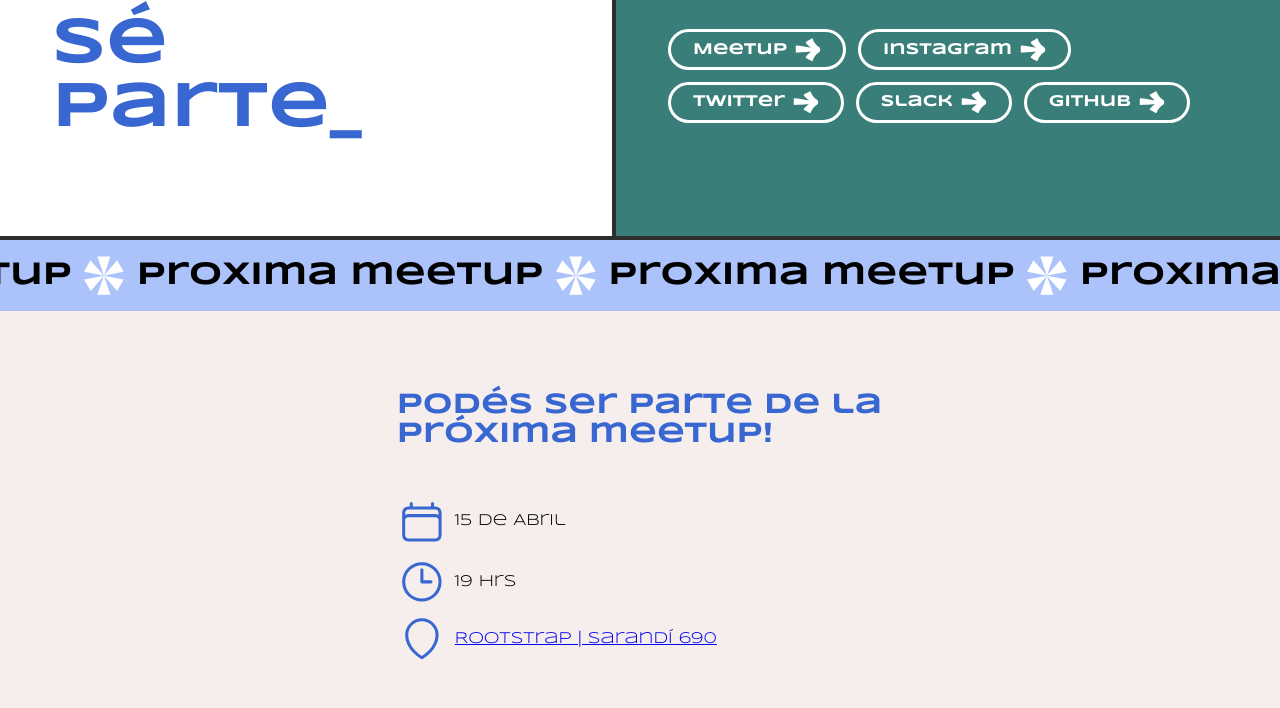
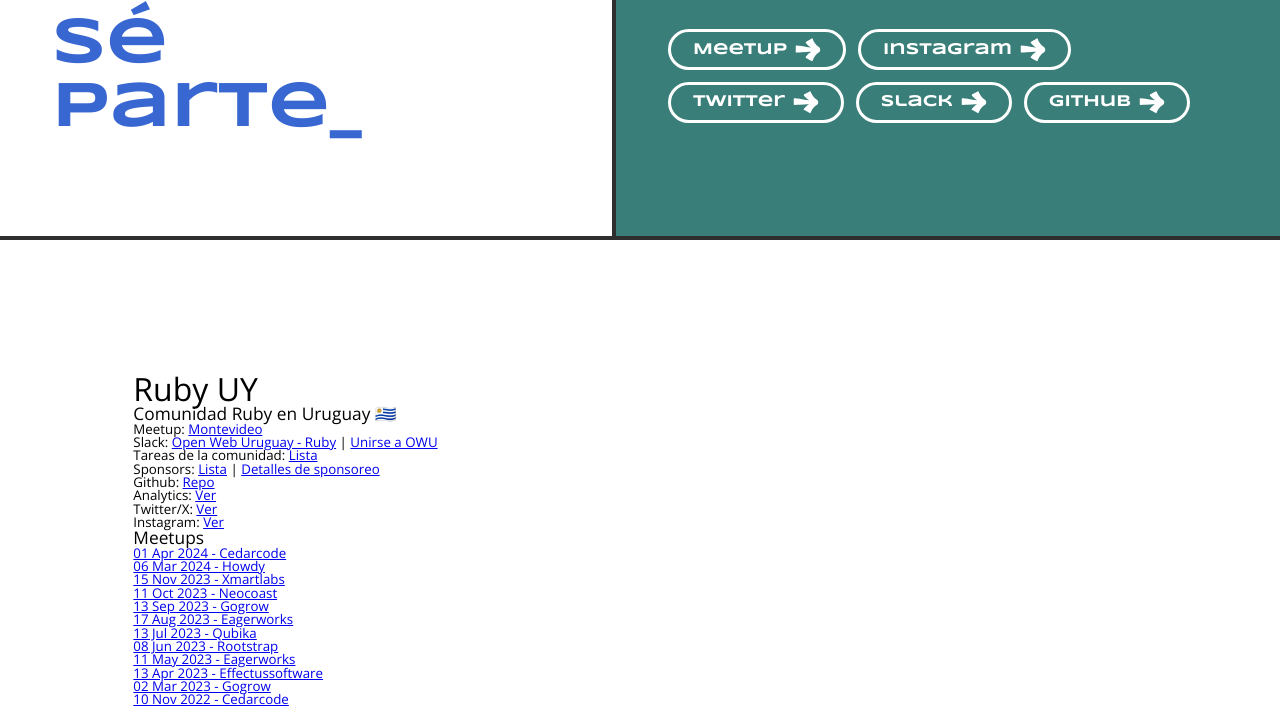
Before and after one commit to rubyuy/ruby.uy, a Jekyll site: the page built from index.md, in a window 1280 px wide and 1400 px high, scrolled down 956 px. Shown: the top 708 px of the window. Built offline with Jekyll 4.4.1, drawn with Linux system fonts in a browser that asks for light colours; our own code applies the rules of GitHub Pages for plain Markdown files; some of the changed text lies outside the part shown; grey boxes are pictures that could not be loaded.

Commit message:
Fix typo and hide next_meetup section

```diff
--- a/_data/next_meetup.yml
+++ b/_data/next_meetup.yml
@@ -1,4 +1,4 @@
-show: true
+show: false
 date: 15 de Abril
 time: 19 hrs
 host: rootstrap
--- a/_includes/next_meetup.html
+++ b/_includes/next_meetup.html
@@ -5,7 +5,7 @@
   <section class="next-meetup">
     <header>
       <div class="next-meetup-callout" aria-hidden=true>
-        <h1 class="next-meetup-callout__title">Proxima meetup</h1>
+        <h1 class="next-meetup-callout__title">Próxima meetup</h1>
         <svg class="next-meetup-callout__icon" width="41" height="39" viewBox="0 0 41 39" fill="none" xmlns="http://www.w3.org/2000/svg" aria-hidden="true" focusable="false">
           <path d="M20.2242 19.6973L39.8992 23.5392L33.4961 34.9484L20.3406 19.9302L26.6273 38.7902H13.5883L20.1078 19.8138V19.6973H20.2242L20.1078 19.5809L13.5883 0.488037H26.6273L20.4571 19.2317L33.3797 4.3299L40.0156 15.7391L20.3406 19.5809L20.2242 19.6973ZM6.71951 4.3299L19.9914 19.5809L0.316406 15.7391L6.71951 4.3299ZM6.95235 34.9484L0.316406 23.5392L20.1078 19.6973L6.95235 34.9484Z" fill="white"/>
         </svg>
```
